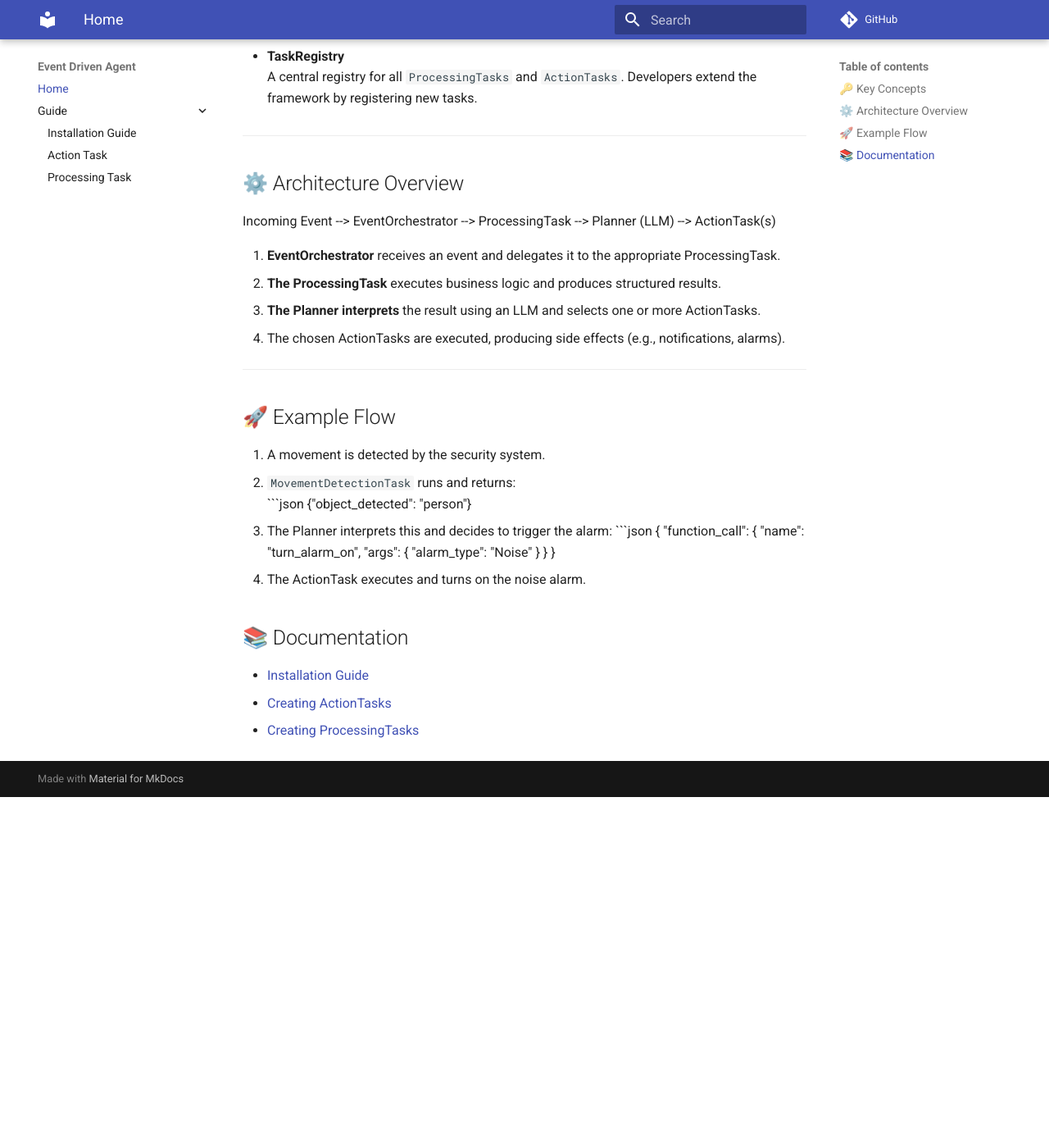
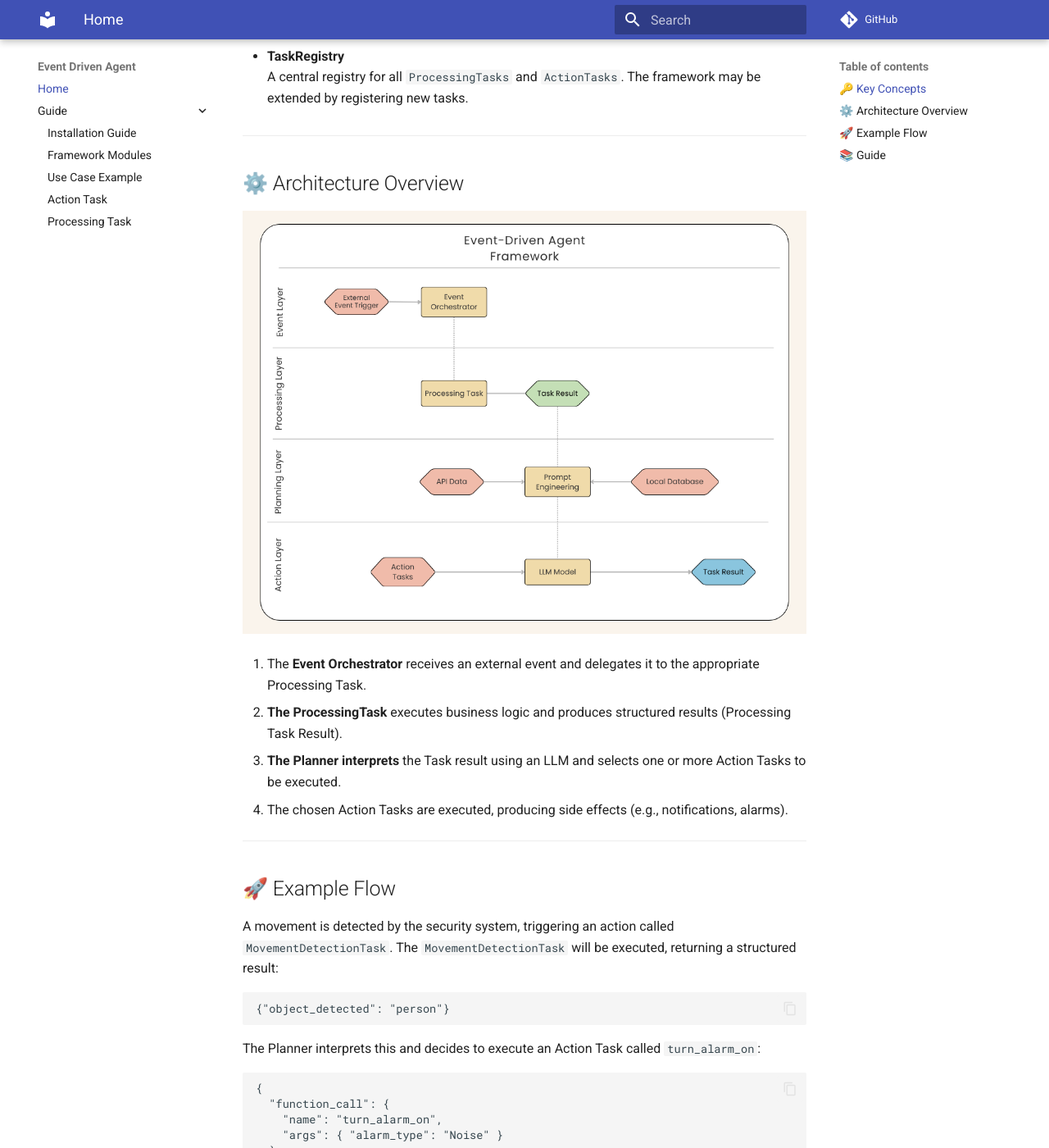
Before and after one commit to alexhenriquepv/vesta-framework, an MkDocs documentation site: the page built from docs/index.md, in a window 1280 px wide and 1400 px high, scrolled down 716 px. Shown: the whole window at 82% size. Built offline with MkDocs 1.6.1 and Material for MkDocs 9.7.7, drawn with Linux system fonts in a browser that asks for light colours; comment, search, counter and statistics services are not loaded; before the commit the page ends 1688 px from its top, so only the background shows below that; some of the changed text lies outside the part shown.

Commit message:
Updating docs with architecture view and basic use case

````diff
--- a/docs/index.md
+++ b/docs/index.md
@@ -25,39 +25,42 @@ which allow the agent to trigger external actions (e.g., turning on alarms, send
   Orchestrates how events are processed and decides which actions (if any) should be executed. The planner leverages an LLM to interpret context and select appropriate actions.
 
 - **TaskRegistry**
-  A central registry for all `ProcessingTasks` and `ActionTasks`. Developers extend the framework by registering new tasks.
+  A central registry for all `ProcessingTasks` and `ActionTasks`. The framework may be extended by registering new tasks.
 
 ---
 
 ## ⚙️ Architecture Overview
 
-Incoming Event --> EventOrchestrator --> ProcessingTask --> Planner (LLM) --> ActionTask(s)
+![vesta-architecture.png](vesta-architecture.png)
 
-1. **EventOrchestrator** receives an event and delegates it to the appropriate ProcessingTask.
-2. **The ProcessingTask** executes business logic and produces structured results.
-3. **The Planner interprets** the result using an LLM and selects one or more ActionTasks.
-4. The chosen ActionTasks are executed, producing side effects (e.g., notifications, alarms).
+1. The **Event Orchestrator** receives an external event and delegates it to the appropriate Processing Task.
+2. **The ProcessingTask** executes business logic and produces structured results (Processing Task Result).
+3. **The Planner interprets** the Task result using an LLM and selects one or more Action Tasks to be executed.
+4. The chosen Action Tasks are executed, producing side effects (e.g., notifications, alarms).
 
 ---
 
 ## 🚀 Example Flow
 
-1. A movement is detected by the security system.
-2. `MovementDetectionTask` runs and returns:
-   ```json
-    {"object_detected": "person"}
-3. The Planner interprets this and decides to trigger the alarm:
-    ```json
-    {
-      "function_call": {
-        "name": "turn_alarm_on",
-        "args": { "alarm_type": "Noise" }
-      }
-    }
-4. The ActionTask executes and turns on the noise alarm.
+A movement is detected by the security system, triggering an action called `MovementDetectionTask`.
+The `MovementDetectionTask` will be executed, returning a structured result:
+```json
+{"object_detected": "person"}
+```
+The Planner interprets this and decides to execute an Action Task called `turn_alarm_on`:
+```json
+{
+  "function_call": {
+    "name": "turn_alarm_on",
+    "args": { "alarm_type": "Noise" }
+  }
+}
+```
 
-## 📚 Documentation
+## 📚 Guide
 
 - [Installation Guide](install.md)
-- [Creating ActionTasks](actions.md)
-- [Creating ProcessingTasks](processing.md)
+- [Famework Modules](modules.md)
+- [Use Case example](usecase.md)
+- [Creating Action Tasks](actions.md)
+- [Creating Processing Tasks](processing.md)
--- a/mkdocs.yml
+++ b/mkdocs.yml
@@ -16,5 +16,7 @@ nav:
   - Home: index.md
   - Guide:
       - Installation Guide: install.md
+      - Framework Modules: modules.md
+      - Use Case Example: usecase.md
       - Action Task: actions.md
       - Processing Task: processing.md
--- a/requirements.txt
+++ b/requirements.txt
@@ -7,3 +7,4 @@ fastapi~=0.116.1
 python-dotenv>=1.0.0
 PyYAML~=6.0.2
 requests~=2.32.4
+google-genai
````
Also changed, not shown: docs/actions.md (+22 -2 lines), docs/install.md (+4 -2 lines), docs/modules.md (added, +65 -0 lines), docs/processing.md (+27 -1 lines), docs/usecase.md (added, +185 -0 lines), docs/vesta-architecture.png (added).
